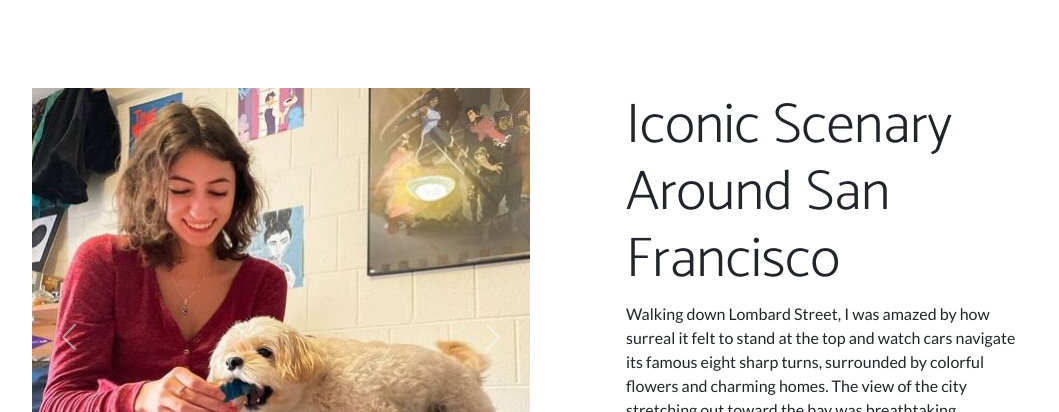
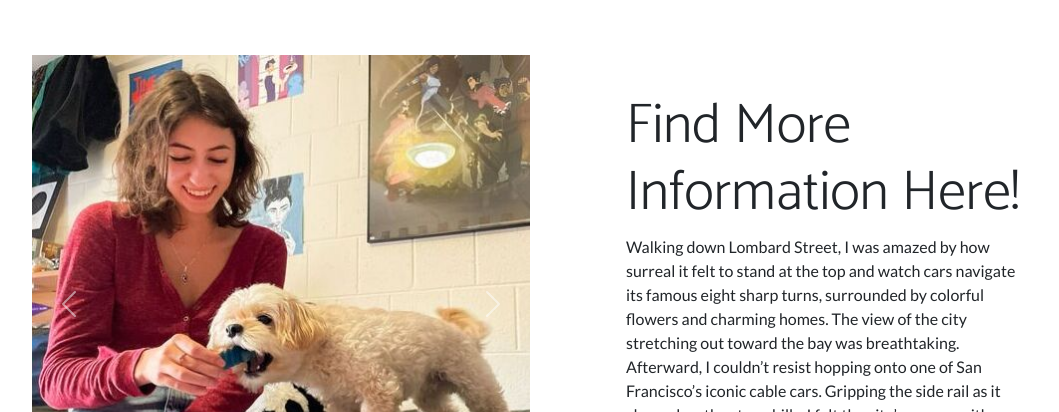
Before and after one commit to JeffTam79/assignment-2, a plain HTML site: page index.html in a window 1280 px wide. Shown: the part 2388-2800 px from the top of the page, without its empty margins (86-1145 px from the left). Drawn offline with nearby package versions, Linux system fonts and the light colour scheme.

Commit message:
Update index.html and Upload images

```diff
--- a/index.html
+++ b/index.html
@@ -35,6 +35,8 @@
                         </a></li>
                     <li class="nav-item"><a class="nav-link" href="#story3">Mental Health Benefits
                         </a></li>
+                    <li class="nav-item"><a class="nav-link" href="#story4">Find More Information Here!</a>
+                        </a></li>
                 </ul>
             </div>
         </div>
@@ -60,7 +62,8 @@
         <div class="container px-5">
             <div class="row gx-5 align-items-center">
                 <div class="col-lg-6 order-lg-2">
-                    <div class="p-5"><img class="img-fluid rounded-circle" src="assets/PopularEmotionalSupportAnimals_Dall-E_700x700.webp"
+                    <div class="p-5"><img class="img-fluid rounded-circle"
+                            src="assets/PopularEmotionalSupportAnimals_Dall-E_700x700.webp"
                             alt="An image of a foggy morning in San Francisco by Instagram photographer @jmisterjayphotography" />
                     </div>
                 </div>
@@ -92,7 +95,12 @@
                     <div class="p-5">
                         <h2 class="display-4">Reducing Anxiety and Improving Daily Life
                         </h2>
-                        <p>Emotional support animals (ESAs) play a crucial role in managing anxiety and stress. Their calming influence helps lower cortisol levels and reduce heart rates, creating a sense of safety and stability. Beyond their emotional benefits, ESAs encourage routine and structure, which are particularly helpful for individuals facing mental health challenges. By fostering social interactions and reducing isolation, ESAs support owners in managing emotional distress and improving engagement with daily activities.
+                        <p>Emotional support animals (ESAs) play a crucial role in managing anxiety and stress. Their
+                            calming influence helps lower cortisol levels and reduce heart rates, creating a sense of
+                            safety and stability. Beyond their emotional benefits, ESAs encourage routine and structure,
+                            which are particularly helpful for individuals facing mental health challenges. By fostering
+                            social interactions and reducing isolation, ESAs support owners in managing emotional
+                            distress and improving engagement with daily activities.
                         </p>
                     </div>
                 </div>
@@ -104,7 +112,8 @@
         <div class="container px-5">
             <div class="row gx-5 align-items-center">
                 <div class="col-lg-6 order-lg-2">
-                    <div class="p-5"><img class="img-fluid rounded-circle" src="assets/MentalHealthBenefits_700x700.webp"
+                    <div class="p-5"><img class="img-fluid rounded-circle"
+                            src="assets/MentalHealthBenefits_700x700.webp"
                             alt="An image of a foggy morning in San Francisco by Instagram photographer @jmisterjayphotography" />
                     </div>
                 </div>
@@ -142,7 +151,7 @@
                                     aria-label="Slide 2"></button>
                             </div>
                             <div class="carousel-item active">
-                                <img src="assets/girl-in-wheelchair-hugging-dog.jpg" class="d-block w-100"
+                                <img src="assets/StanfordDailyEmotionalSupportAnimals_500x500.jpg" class="d-block w-100"
                                     alt="An image of .">
                             </div>
                             <div class="carousel-item active">
@@ -166,7 +175,7 @@
                 </div>
                 <div class="col-lg-6 order-lg-2">
                     <div class="p-5">
-                        <h2 class="display-4">Iconic Scenary Around San Francisco</h2>
+                        <h2 class="display-4">Find More Information Here!</h2>
                         <p>Walking down Lombard Street, I was amazed by how surreal it felt to stand at the top and
                             watch cars navigate its famous eight sharp turns, surrounded by colorful flowers and
                             charming homes. The view of the city stretching out toward the bay was breathtaking.
```
Also changed, not shown: assets/StanfordDailyEmotionalSupportAnimals.jpeg (added), assets/StanfordDailyEmotionalSupportAnimals_500x500.jpg (added).
